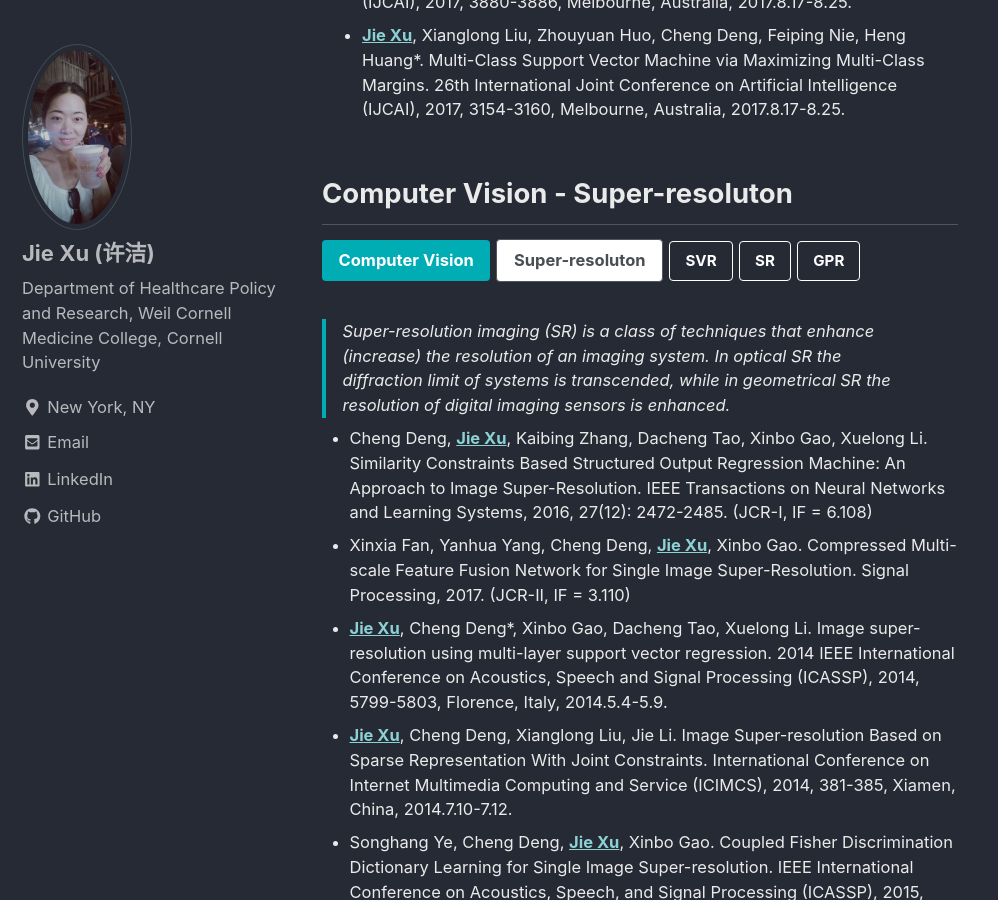
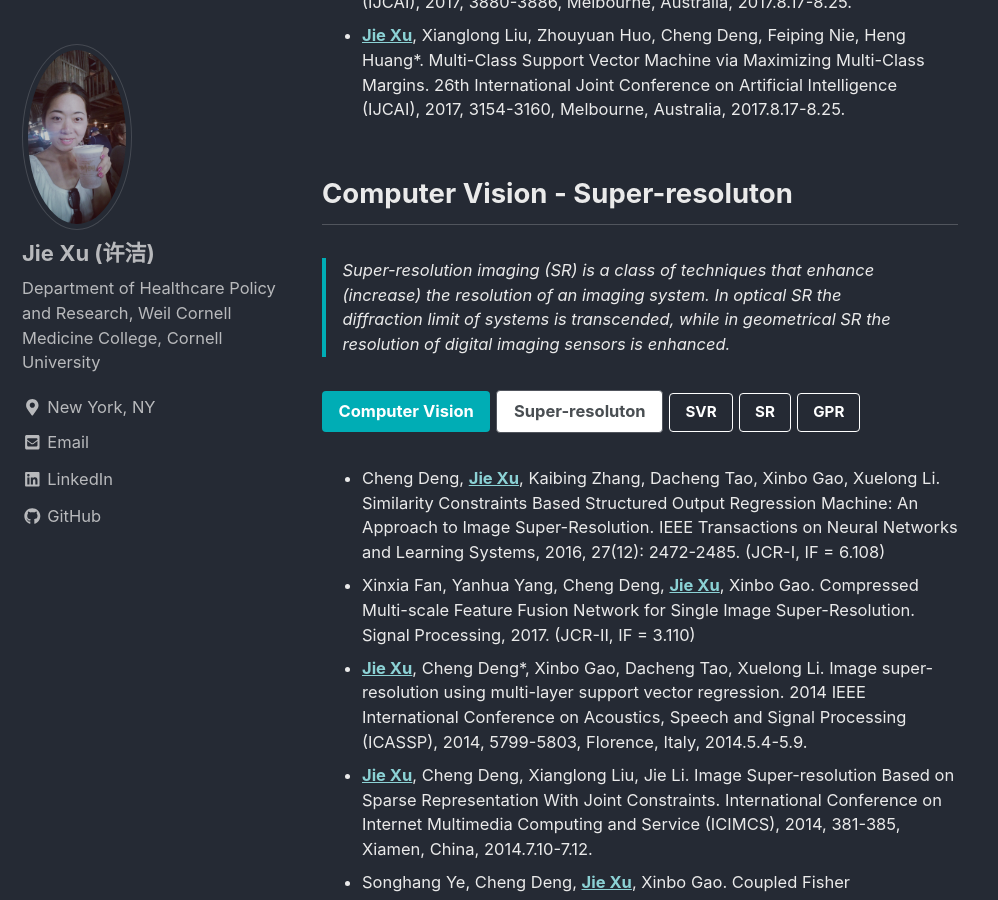
Before and after one commit to jxu1015/jxu1015.github.io, a Jekyll site: the page built from _pages/publications.md, in a window 1280 px wide and 900 px high, scrolled down 1249 px. Shown: the whole window, without its empty margins (0-998 px from the left). Built offline with Jekyll 4.4.1, drawn with Linux system fonts in a browser that asks for light colours; nearby versions of some CDN libraries.

Commit message:
Update publications.md

```diff
--- a/_pages/publications.md
+++ b/_pages/publications.md
@@ -17,16 +17,13 @@ header:
 {: .small}
 
 ## Computer Vision - Super-resoluton
-
+> Super-resolution imaging (SR) is a class of techniques that enhance (increase) the resolution of an imaging system. In optical SR the diffraction limit of systems is transcended, while in geometrical SR the resolution of digital imaging sensors is enhanced.
+{: .small}
 [Computer Vision](https://en.wikipedia.org/wiki/Computer_vision){: .btn .btn--primary .btn--primary}
 [Super-resoluton](https://en.wikipedia.org/wiki/Super-resolution_imaging){: .btn .btn--inverse .btn--primary}
 [SVR](#){: .btn .btn--light-outline .btn--small}
 [SR](#){: .btn .btn--light-outline .btn--small}
 [GPR](#){: .btn .btn--light-outline .btn--small}
-
-> Super-resolution imaging (SR) is a class of techniques that enhance (increase) the resolution of an imaging system. In optical SR the diffraction limit of systems is transcended, while in geometrical SR the resolution of digital imaging sensors is enhanced.
-{: .small}
-
 * Cheng Deng, [**Jie Xu**](https://scholar.google.com/citations?user=kFSu-dgAAAAJ&hl=en), Kaibing Zhang, Dacheng Tao, Xinbo Gao, Xuelong Li. Similarity Constraints Based Structured Output Regression Machine: An Approach to Image Super-Resolution. IEEE Transactions on Neural Networks and Learning Systems, 2016, 27(12): 2472-2485. (JCR-I, IF = 6.108)
 * Xinxia Fan, Yanhua Yang, Cheng Deng, [**Jie Xu**](https://scholar.google.com/citations?user=kFSu-dgAAAAJ&hl=en), Xinbo Gao. Compressed Multi-scale Feature Fusion Network for Single Image Super-Resolution. Signal Processing, 2017.  (JCR-II, IF = 3.110)
 * [**Jie Xu**](https://scholar.google.com/citations?user=kFSu-dgAAAAJ&hl=en), Cheng Deng*, Xinbo Gao, Dacheng Tao, Xuelong Li. Image super-resolution using multi-layer support vector regression. 2014 IEEE International Conference on Acoustics, Speech and Signal Processing (ICASSP), 2014, 5799-5803, Florence, Italy, 2014.5.4-5.9.
```
